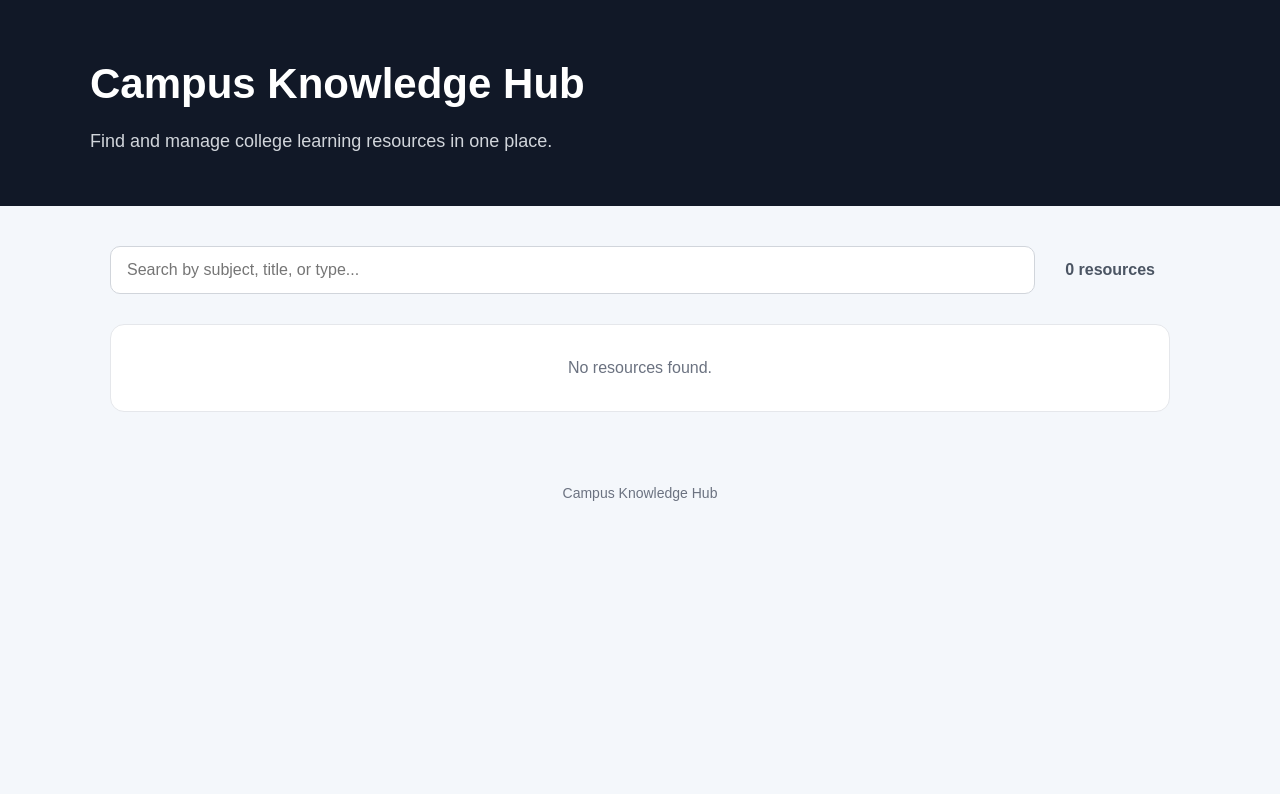
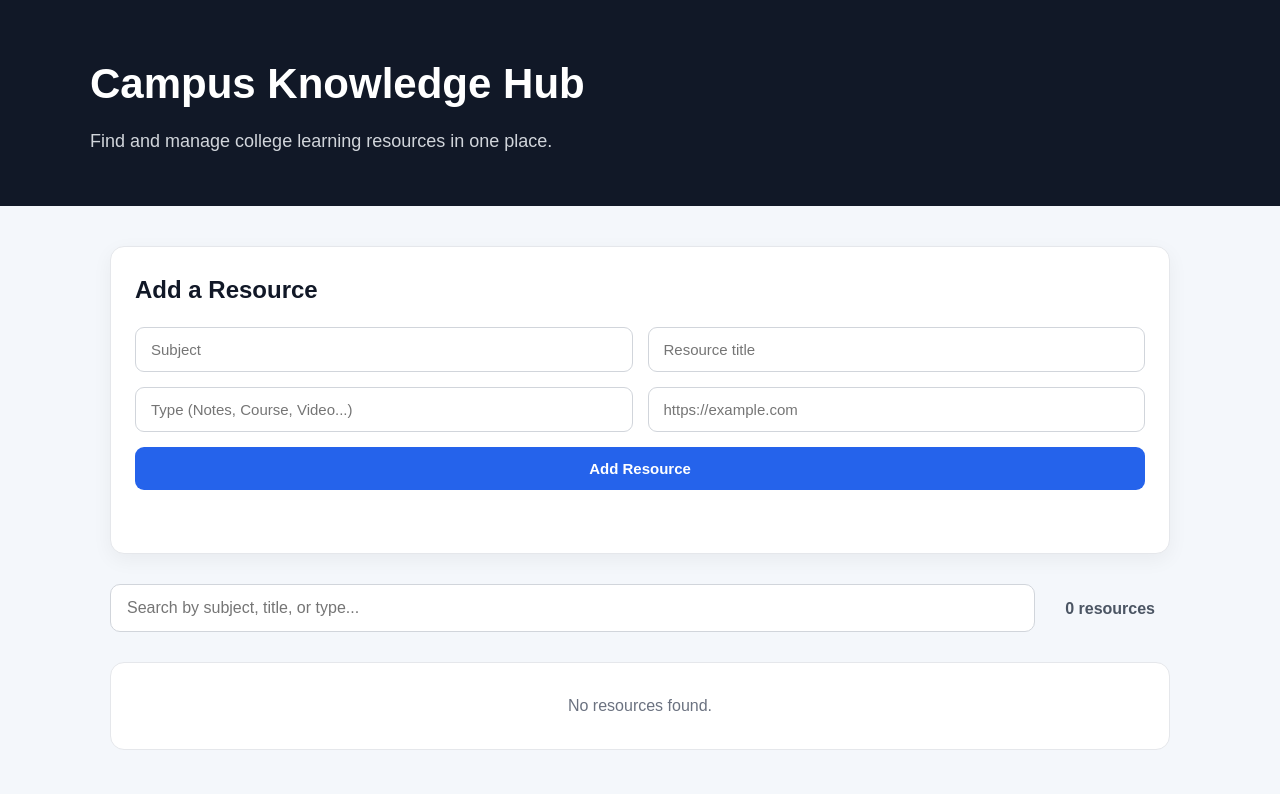
Before and after one commit to nishantekka2007-sys/campus-knowledge-hub, a FastAPI app: page / in a window 1280 px wide. Shown: the top 794 px of the page. Before the commit the page ends 501 px from the top, so only its background shows below. Run offline with FastAPI, Linux system fonts and the light colour scheme; data that the repository does not hold is empty.

Commit message:
Add resource form

```diff
--- a/templates/index.html
+++ b/templates/index.html
@@ -45,6 +45,62 @@
             max-width: 1100px;
             margin: 40px auto;
             padding: 0 20px;
+        }
+
+        .add-section {
+            background: white;
+            border: 1px solid #e5e7eb;
+            border-radius: 14px;
+            padding: 24px;
+            margin-bottom: 30px;
+            box-shadow: 0 6px 20px rgba(0, 0, 0, 0.05);
+        }
+
+        .add-section h2 {
+            margin-bottom: 18px;
+            color: #111827;
+        }
+
+        .resource-form {
+            display: grid;
+            grid-template-columns: repeat(2, 1fr);
+            gap: 15px;
+        }
+
+        .resource-form input {
+            width: 100%;
+            padding: 13px 15px;
+            border: 1px solid #d1d5db;
+            border-radius: 9px;
+            font-size: 15px;
+            outline: none;
+        }
+
+        .resource-form input:focus {
+            border-color: #2563eb;
+        }
+
+        .form-button {
+            grid-column: 1 / -1;
+            border: none;
+            background: #2563eb;
+            color: white;
+            padding: 13px 18px;
+            border-radius: 9px;
+            font-size: 15px;
+            font-weight: bold;
+            cursor: pointer;
+        }
+
+        .form-button:hover {
+            background: #1d4ed8;
+        }
+
+        .form-message {
+            grid-column: 1 / -1;
+            min-height: 24px;
+            font-size: 14px;
+            font-weight: bold;
         }
 
         .toolbar {
@@ -149,7 +205,7 @@
             font-size: 14px;
         }
 
-        @media (max-width: 600px) {
+        @media (max-width: 700px) {
             header h1 {
                 font-size: 32px;
             }
@@ -160,6 +216,10 @@
 
             main {
                 margin-top: 25px;
+            }
+
+            .resource-form {
+                grid-template-columns: 1fr;
             }
         }
     </style>
@@ -176,7 +236,50 @@
 
     <main>
 
+        <section class="add-section">
+            <h2>Add a Resource</h2>
+
+            <form id="resourceForm" class="resource-form">
+
+                <input
+                    type="text"
+                    id="subject"
+                    placeholder="Subject"
+                    required
+                >
+
+                <input
+                    type="text"
+                    id="title"
+                    placeholder="Resource title"
+                    required
+                >
+
+                <input
+                    type="text"
+                    id="resourceType"
+                    placeholder="Type (Notes, Course, Video...)"
+                    required
+                >
+
+                <input
+                    type="url"
+                    id="link"
+                    placeholder="https://example.com"
+                    required
+                >
+
+                <button type="submit" class="form-button">
+                    Add Resource
+                </button>
+
+                <div id="formMessage" class="form-message"></div>
+
+            </form>
+        </section>
+
         <div class="toolbar">
+
             <input
                 type="text"
                 id="searchInput"
@@ -187,6 +290,7 @@
             <div class="resource-count" id="resourceCount">
                 Loading...
             </div>
+
         </div>
 
         <div id="resources">
@@ -231,7 +335,8 @@
             const container = document.getElementById("resources");
             const count = document.getElementById("resourceCount");
 
-            count.textContent = `${resources.length} resource${resources.length === 1 ? "" : "s"}`;
+            count.textContent =
+                `${resources.length} resource${resources.length === 1 ? "" : "s"}`;
 
             if (resources.length === 0) {
                 container.innerHTML = `
@@ -284,7 +389,10 @@
             return escapeHtml(value);
         }
 
-        document.getElementById("searchInput").addEventListener("input", function () {
+        document
+            .getElementById("searchInput")
+            .addEventListener("input", function () {
+
                 const keyword = this.value.toLowerCase().trim();
 
                 const filteredResources = allResources.filter(resource =>
@@ -296,6 +404,49 @@
                 displayResources(filteredResources);
             });
 
+        document
+            .getElementById("resourceForm")
+            .addEventListener("submit", async function (event) {
+
+                event.preventDefault();
+
+                const message = document.getElementById("formMessage");
+
+                const resource = {
+                    subject: document.getElementById("subject").value.trim(),
+                    title: document.getElementById("title").value.trim(),
+                    resource_type: document.getElementById("resourceType").value.trim(),
+                    link: document.getElementById("link").value.trim()
+                };
+
+                message.textContent = "Adding resource...";
+
+                try {
+                    const response = await fetch("/resources", {
+                        method: "POST",
+                        headers: {
+                            "Content-Type": "application/json"
+                        },
+                        body: JSON.stringify(resource)
+                    });
+
+                    const result = await response.json();
+
+                    if (!response.ok) {
+                        throw new Error(result.detail || "Failed to add resource");
+                    }
+
+                    message.textContent = "Resource added successfully.";
+
+                    this.reset();
+
+                    await loadResources();
+
+                } catch (error) {
+                    message.textContent = error.message;
+                }
+            });
+
         loadResources();
     </script>
 
```
Lines whose indentation alone changed are shown as unchanged.
